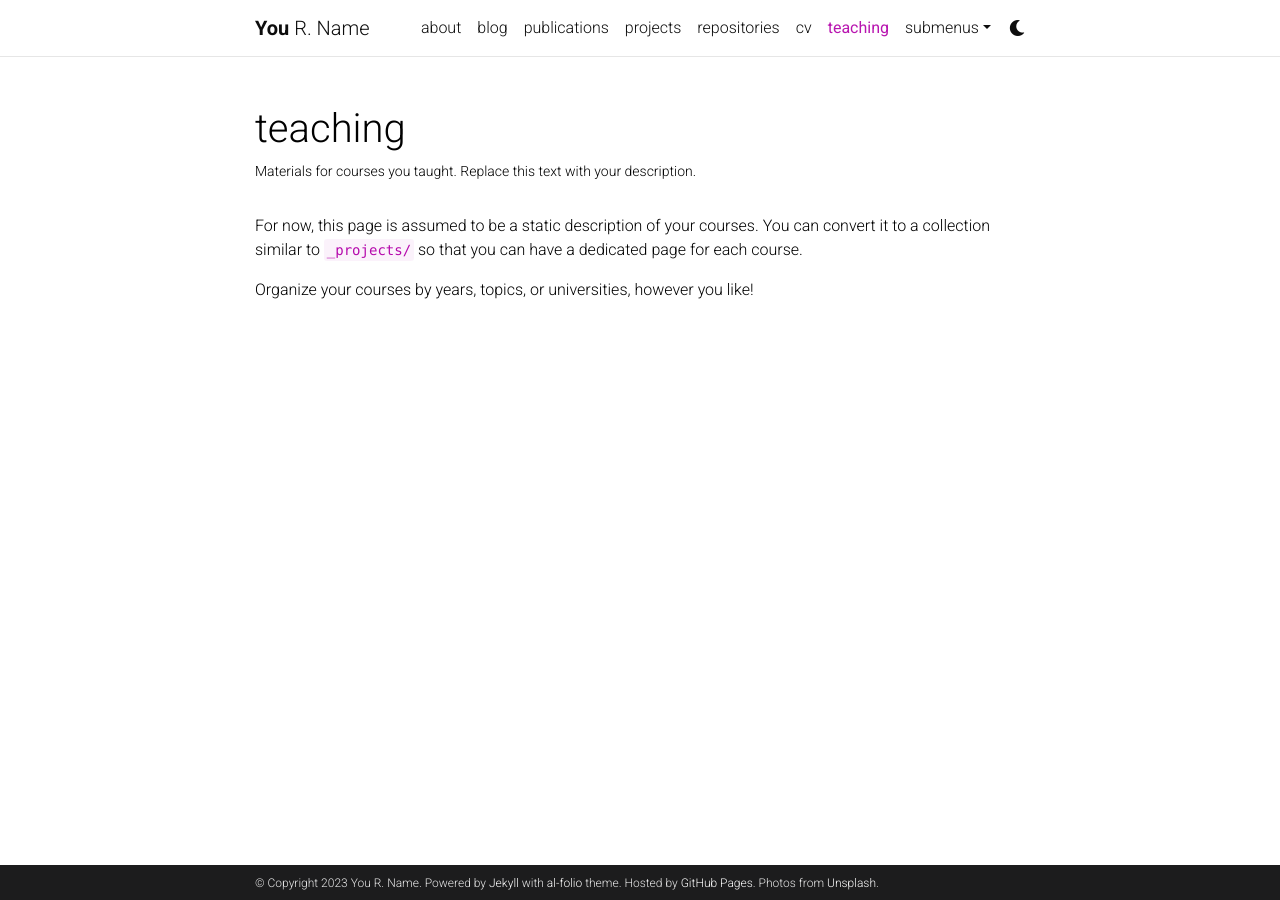
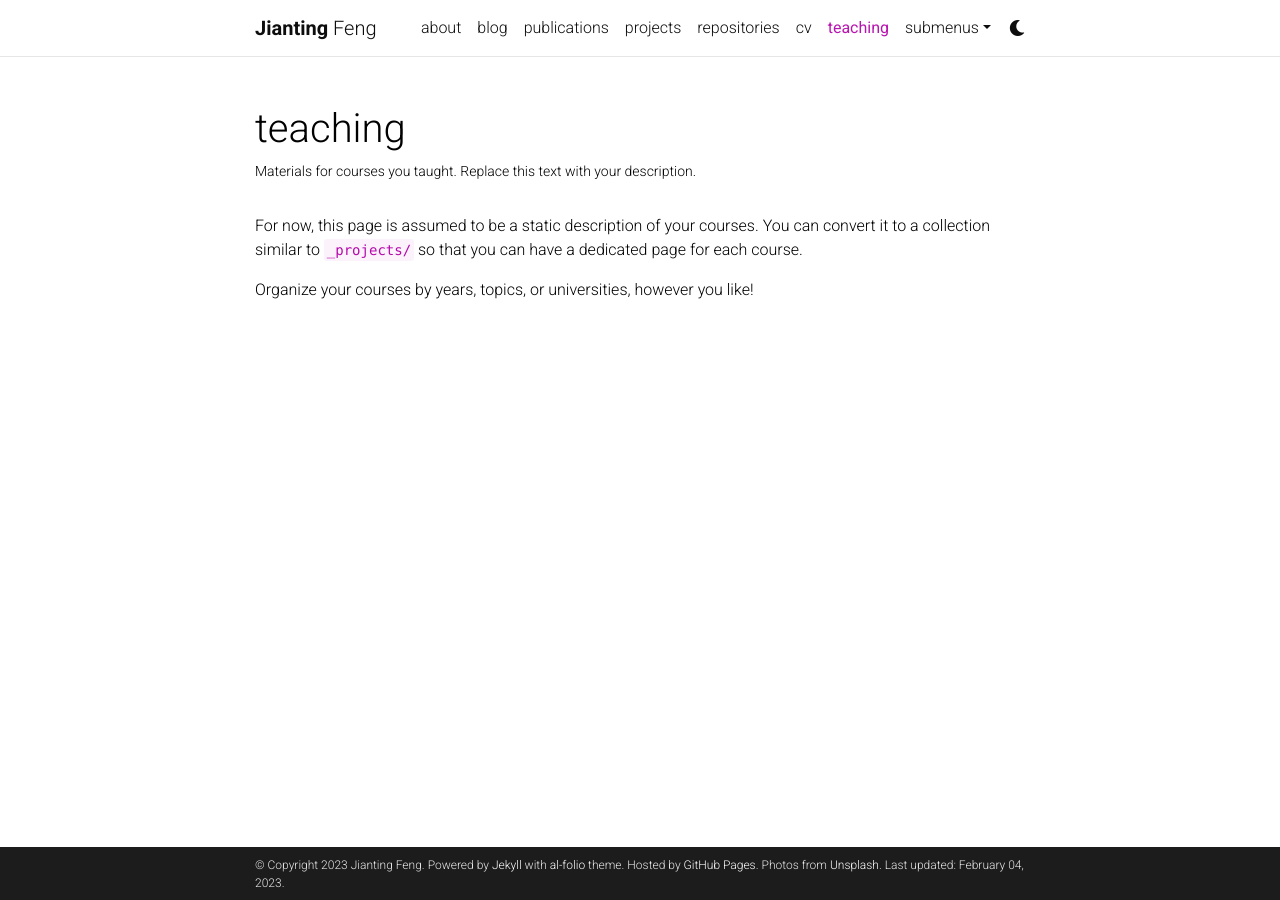
Before and after one commit to JiantingFeng/JiantingFeng.github.io, a Jekyll site: the page built from _pages/teaching.md, in a window 1280 px wide. Built offline with Jekyll 4.4.1, drawn with Linux system fonts in a browser that asks for light colours; comment, search, counter and statistics services are not loaded; a style sheet for code colours, icons or effects is not loaded.

Commit message:
Change basic info

```diff
--- a/_config.yml
+++ b/_config.yml
@@ -3,10 +3,10 @@
 # -----------------------------------------------------------------------------
 
 title: blank # the website title (if blank, full name will be used instead)
-first_name: You
-middle_name: R.
-last_name: Name
-email: you@example.com
+first_name: Jianting
+# middle_name: R.
+last_name: Feng
+email: gianting01@gmail.com
 description: > # the ">" symbol means to ignore newlines until "footer_text:"
   A simple, whitespace theme for academics. Based on [*folio](https://github.com/bogoli/-folio) design.
 footer_text: >
@@ -16,11 +16,11 @@
 keywords: jekyll, jekyll-theme, academic-website, portfolio-website  # add your own keywords or leave empty
 
 lang: en # the language of your site (for example: en, fr, cn, ru, etc.)
-icon: ⚛️  # the emoji used as the favicon (alternatively, provide image name in /assets/img/)
+icon: 🏝  # the emoji used as the favicon (alternatively, provide image name in /assets/img/)
 
-url: https://alshedivat.github.io # the base hostname & protocol for your site
-baseurl: /al-folio # the subpath of your site, e.g. /blog/
-last_updated: false # set to true if you want to display last updated in the footer
+url: https://jiantingfeng.github.io # the base hostname & protocol for your site
+baseurl: / # the subpath of your site, e.g. /blog/
+last_updated: true # set to true if you want to display last updated in the footer
 impressum_path:  # set to path to include impressum link in the footer, use the same path as permalink in a page, helps to conform with EU GDPR
 
 # -----------------------------------------------------------------------------
@@ -67,7 +67,7 @@
 # Social integration
 # -----------------------------------------------------------------------------
 
-github_username: # your GitHub user name
+github_username: jiantingfeng # your GitHub user name
 gitlab_username: # your GitLab user name
 twitter_username: # your Twitter handle
 mastodon_username: # your mastodon instance+username in the format instance.tld/@username
```
